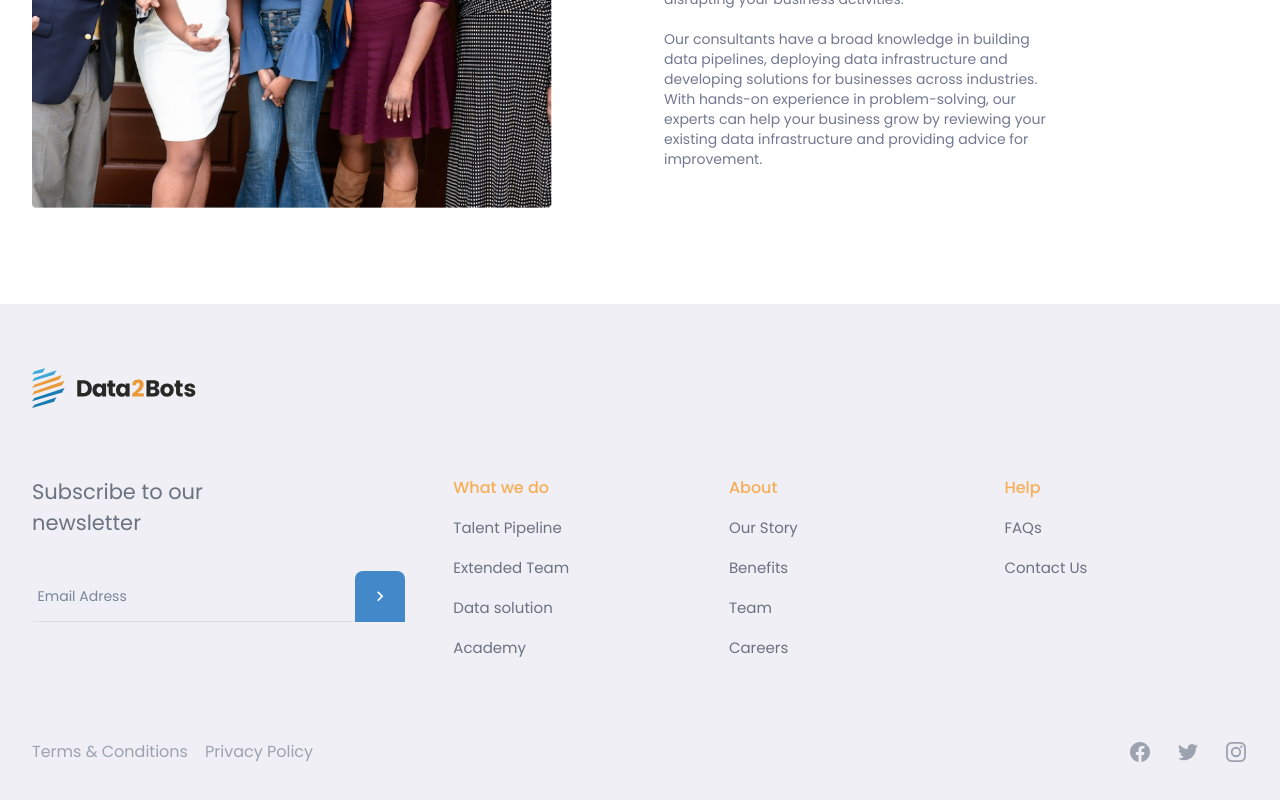
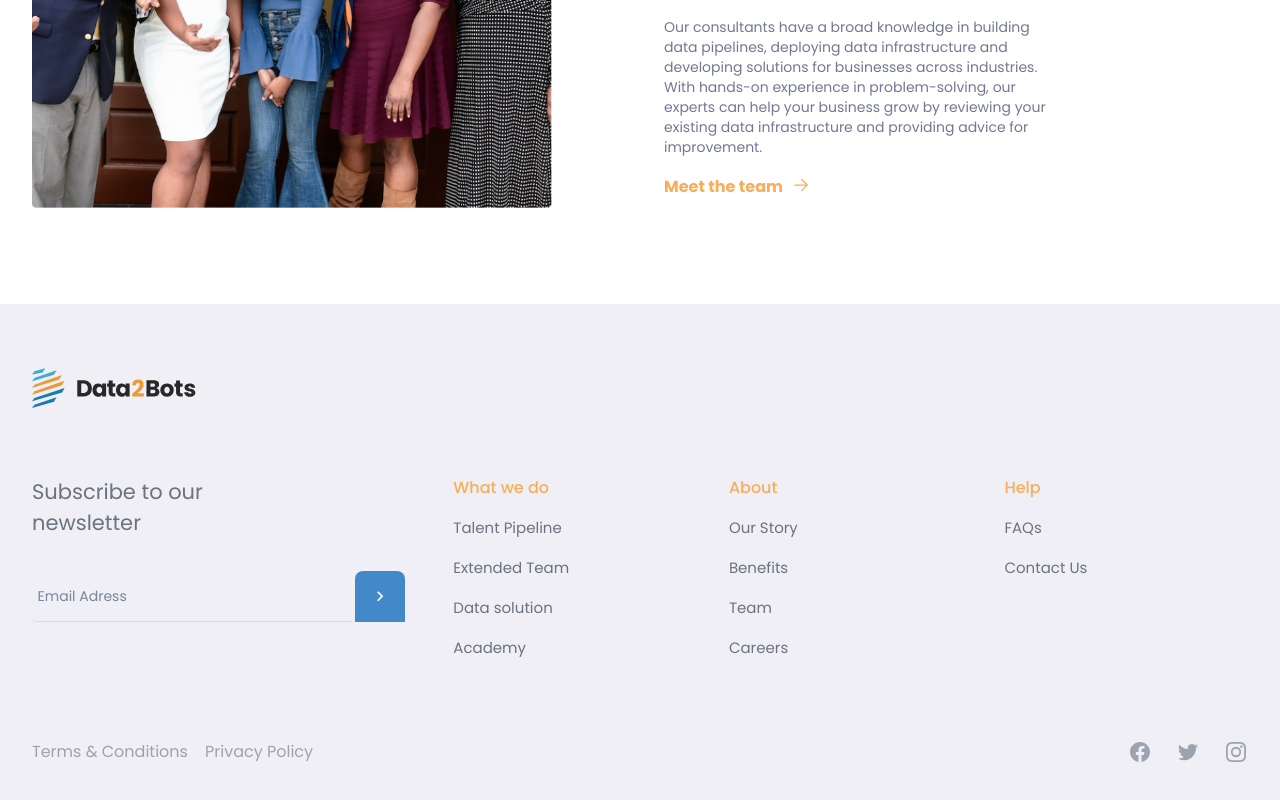
Before and after one commit to faithandjs/data2bots, a Next.js app: page /about in a window 1280 px wide. Shown: the part 5029-5829 px from the top of the page. Built offline with nearby package versions, Linux system fonts and the light colour scheme.

Commit message:
feat:corporate website About us Page

```diff
--- a/components/Navbar.tsx
+++ b/components/Navbar.tsx
@@ -6,7 +6,7 @@ import { Button } from "./buttons";
 import Link from "next/link";
 
 const navigation = [
-  { name: "About Us", href: "#" },
+  { name: "About Us", href: "/about" },
   { name: "Academy", href: "https://academy.data2bots.com/" },
   { name: "Talent Pipeline", href: "#" },
   { name: "Extendad Team", href: "#" },
--- a/components/about/People.tsx
+++ b/components/about/People.tsx
@@ -1,6 +1,7 @@
 import Image from "next/image";
 import React from "react";
 import { Container } from "../Container";
+import { ArrowSmallRightIcon} from "@heroicons/react/24/solid"
 
 const People = () => {
   return (
@@ -39,6 +40,8 @@ const People = () => {
               reviewing your existing data infrastructure and providing advice
               for improvement.
             </p>
+
+            <p className=" font-bold flex gap-2 text-secondary">Meet the team <span><ArrowSmallRightIcon className=" w-[20px]"/></span></p>
           </div>
         </div>
       </Container>
--- a/package.json
+++ b/package.json
@@ -10,7 +10,7 @@
   },
   "dependencies": {
     "@headlessui/react": "^1.7.13",
-    "@heroicons/react": "^2.0.16",
+    "@heroicons/react": "^2.0.17",
     "@hookform/resolvers": "^3.0.0",
     "@types/node": "18.15.10",
     "@types/react": "18.0.30",
```
Also changed, not shown: 1 other file (tests, documents, lock files or other folders).
